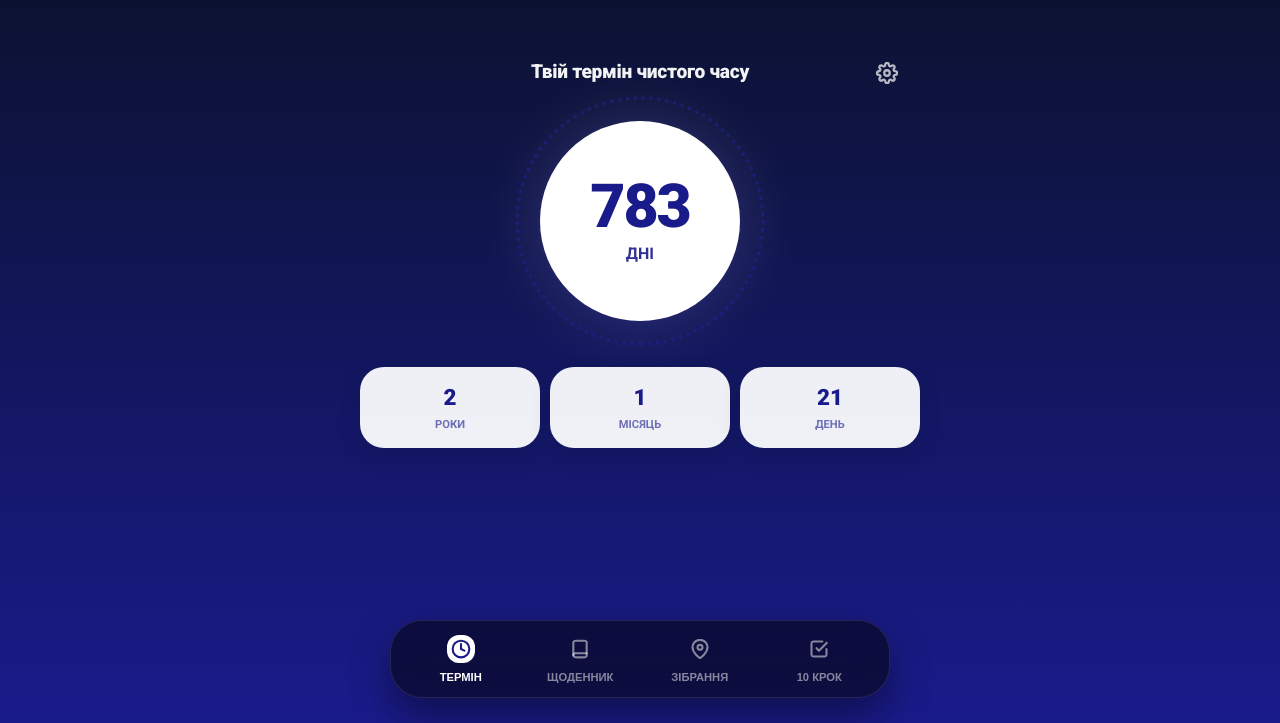
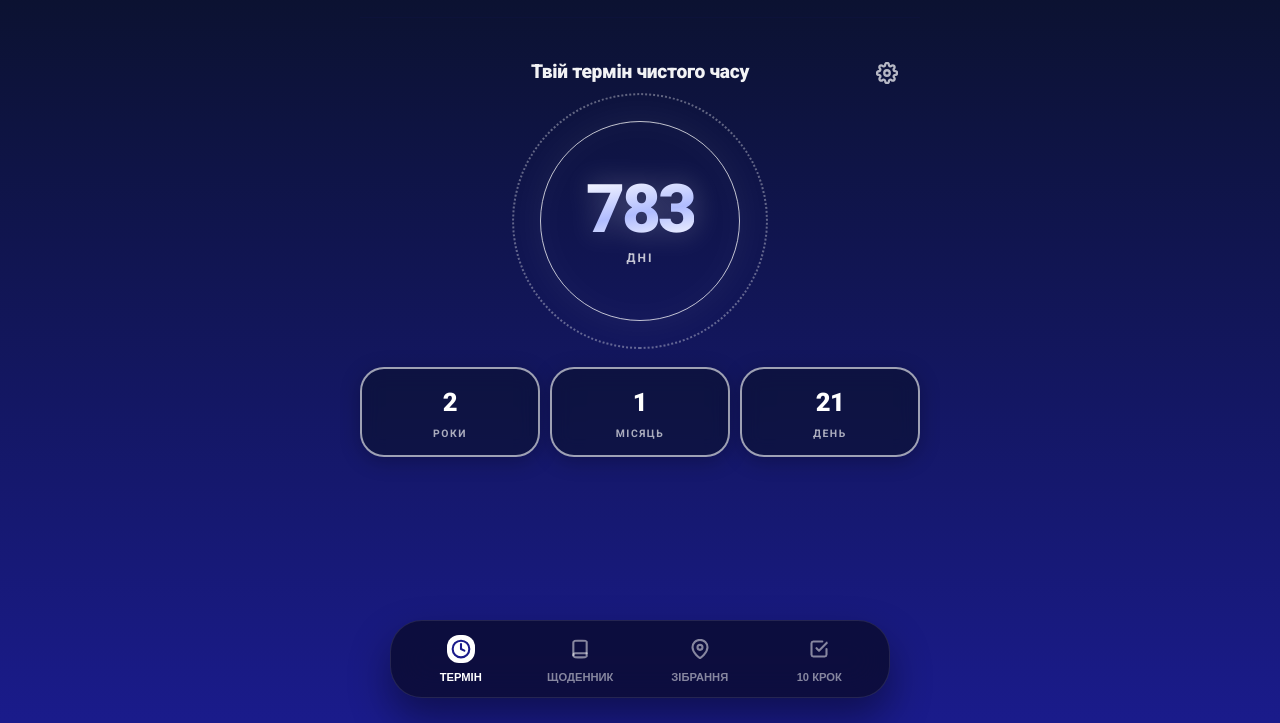
Before and after one commit to sikeacab-dot/natoday, a website built with Vite: page index.html in a window 1280 px wide. Shown: the part 77-800 px from the top of the page. Built offline with nearby package versions, Linux system fonts and the light colour scheme; no server answers.

Commit message:
UI: premium timer redesign — transparent ring, gradient number, glass breakdown cards

```diff
--- a/style.css
+++ b/style.css
@@ -186,14 +186,15 @@ main {
 .timer-ring {
     width: 200px;
     height: 200px;
-    background: white;
+    background: transparent;
     border-radius: 50%;
+    border: 1.5px solid rgba(255, 255, 255, 0.75);
     display: flex;
     align-items: center;
     justify-content: center;
     position: relative;
     z-index: 2;
-    box-shadow: 0 0 70px rgba(255, 255, 255, 0.15), 0 0 30px rgba(26, 27, 139, 0.2);
+    box-shadow: 0 0 40px rgba(255, 255, 255, 0.06), inset 0 0 40px rgba(255, 255, 255, 0.03);
 }
 
 .timer-ring-inner {
@@ -201,7 +202,7 @@ main {
     flex-direction: column;
     align-items: center;
     justify-content: center;
-    color: var(--primary-color);
+    color: white;
     text-align: center;
     z-index: 3;
 }
@@ -223,9 +224,9 @@ main {
     right: 0;
     bottom: 0;
     border-radius: 50%;
-    border: 4px dotted var(--accent-color);
-    margin: -15px;
-    opacity: 0.6;
+    border: 2.5px dotted rgba(255, 255, 255, 0.35);
+    margin: -18px;
+    opacity: 1;
 }
 
 @keyframes rotate {
@@ -240,18 +241,25 @@ main {
 
 
 .days-main {
-    font-size: 3.8rem;
+    font-size: 4.2rem;
     font-weight: 900;
     line-height: 1;
-    letter-spacing: -2px;
+    letter-spacing: -3px;
+    background: linear-gradient(170deg, #ffffff 0%, #b0bcff 55%, #ffffff 100%);
+    -webkit-background-clip: text;
+    -webkit-text-fill-color: transparent;
+    background-clip: text;
+    filter: drop-shadow(0 0 14px rgba(255, 255, 255, 0.25));
 }
 
 .days-label {
-    font-size: 1rem;
+    font-size: 0.75rem;
     font-weight: 700;
     text-transform: uppercase;
-    margin-top: 4px;
-    opacity: 0.9;
+    margin-top: 6px;
+    opacity: 0.75;
+    letter-spacing: 2px;
+    color: white;
 }
 
 /* Beautiful Squares Breakdown */
@@ -264,33 +272,40 @@ main {
 }
 
 .breakdown-item {
-    background: var(--surface-color);
+    background: rgba(10, 17, 40, 0.55);
     padding: 14px 8px;
     border-radius: var(--inner-radius);
     text-align: center;
     display: flex;
     flex-direction: column;
-    gap: 2px;
-    box-shadow: 0 10px 25px rgba(0, 0, 0, 0.1);
+    gap: 4px;
+    box-shadow: 0 4px 20px rgba(0, 0, 0, 0.25);
     transition: 0.3s;
-    color: var(--primary-color);
+    color: white;
+    border: 2px solid rgba(255, 255, 255, 0.6);
+    backdrop-filter: blur(10px);
+    -webkit-backdrop-filter: blur(10px);
 }
 
 .breakdown-item:active {
     transform: scale(0.96);
-    background: var(--primary-soft);
+    background: rgba(26, 27, 139, 0.6);
 }
 
 .breakdown-val {
-    font-size: 1.4rem;
+    font-size: 1.6rem;
     font-weight: 900;
+    color: white;
+    letter-spacing: -0.5px;
 }
 
 .breakdown-lbl {
-    font-size: 0.7rem;
+    font-size: 0.65rem;
     font-weight: 700;
     text-transform: uppercase;
-    opacity: 0.6;
+    opacity: 0.65;
+    letter-spacing: 1.5px;
+    color: white;
 }
 
 /* Section Headers on white */
```
